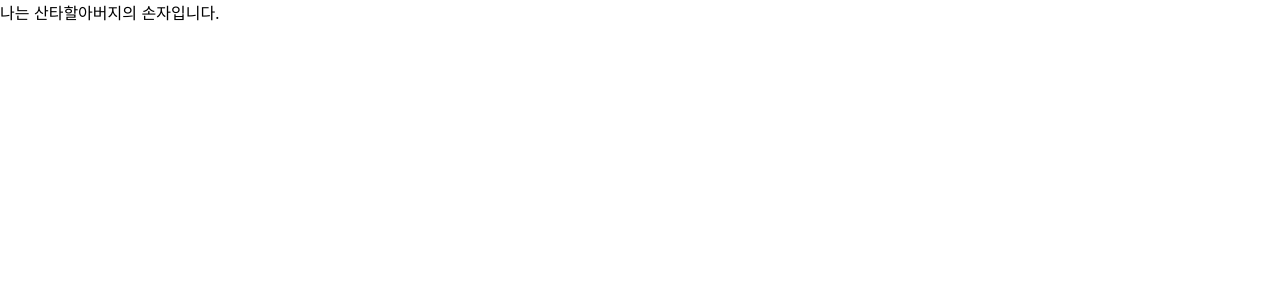
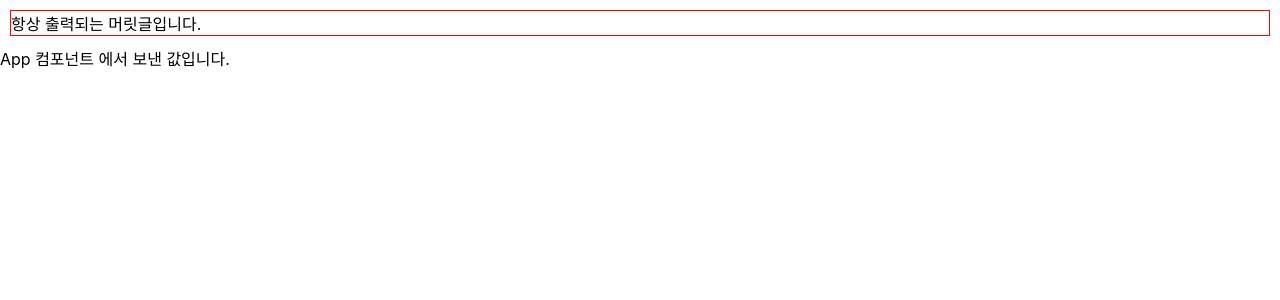
Before and after one commit to tjdwns335/React, a React (Create React App) app: page / in a window 1280 px wide. Shown: the top 300 px of the page. Built offline with nearby package versions, Linux system fonts and the light colour scheme.

Commit message:
1-10 Props children

```diff
--- a/src/App.js
+++ b/src/App.js
@@ -1,22 +1,11 @@
 import React from 'react'
+import Layout from 'Layout'
 
-// props를 통해 부모 -> 자식 데이터가 전달됐다.
-function Son(props) {
-  return <div>나는 {props.gfName}의 손자입니다.</div>
-}
-// 부모 -> 자식 정보를 전달했다!
-function Mother(props) {
-  const gfName = props.grandFatherName;
-  return <Son gfName={gfName} />
+function App() {
+  return <Layout>
+    <div>App 컴포넌트 에서 보낸 값입니다.</div>
+  </Layout>
 }
 
-function GrandFather() {
-  const name = '산타할아버지'
-  return <Mother grandFatherName={name} />
-}
-
-function App() {
-  return <GrandFather />
-}
 
 export default App
--- /dev/null
+++ b/src/Layout.js
@@ -0,0 +1,17 @@
+import React from 'react'
+
+function Layout(props) {
+  return (
+    <>
+      <header
+        style={{
+          margin: '10px',
+          border: '1px solid red',
+        }}>항상 출력되는 머릿글입니다.
+      </header>
+      {props.children}
+    </>
+  )
+}
+
+export default Layout
```
